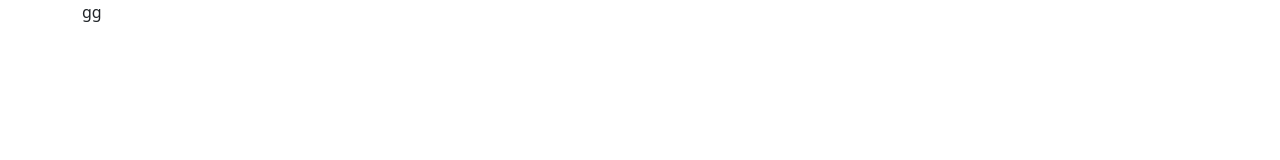
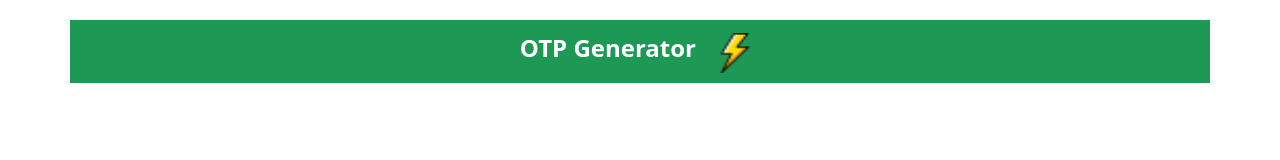
Before and after one commit to Iconic-Developer/OTP-Generator, a plain HTML site: page index.html in a window 1280 px wide. Drawn offline with nearby package versions, Linux system fonts and the light colour scheme.

Commit message:
creat Heading

```diff
--- a/index.html
+++ b/index.html
@@ -19,7 +19,18 @@
     <!--================== OTP Generator ==========================================-->
 
     <div class="container">
-      gg
+     <div class="row otp-head">
+      <div class="col" >
+
+       <span class="otp">OTP Generator</span>
+       <span class="flash"><img src="otp.png" alt=""></span>
+
+      </div>
+
+      <!-- <div class="col">
+        <img src="otp.png" alt="">
+      </div> -->
+     </div>
 
 
 
--- a/otp.css
+++ b/otp.css
@@ -0,0 +1,20 @@
+.otp-head{
+    background-color: rgb(29, 153, 85);
+    color: white;
+    text-align: center;
+    margin-top: 20px;
+    padding: 10px;
+
+}
+
+.otp{
+    font-weight: bold;
+    font-size: 24px;
+}
+
+.flash img{
+    padding-left: 10px;
+    height: 40px;
+    width: 60px;
+
+}
```
Also changed, not shown: otp.png (added).
